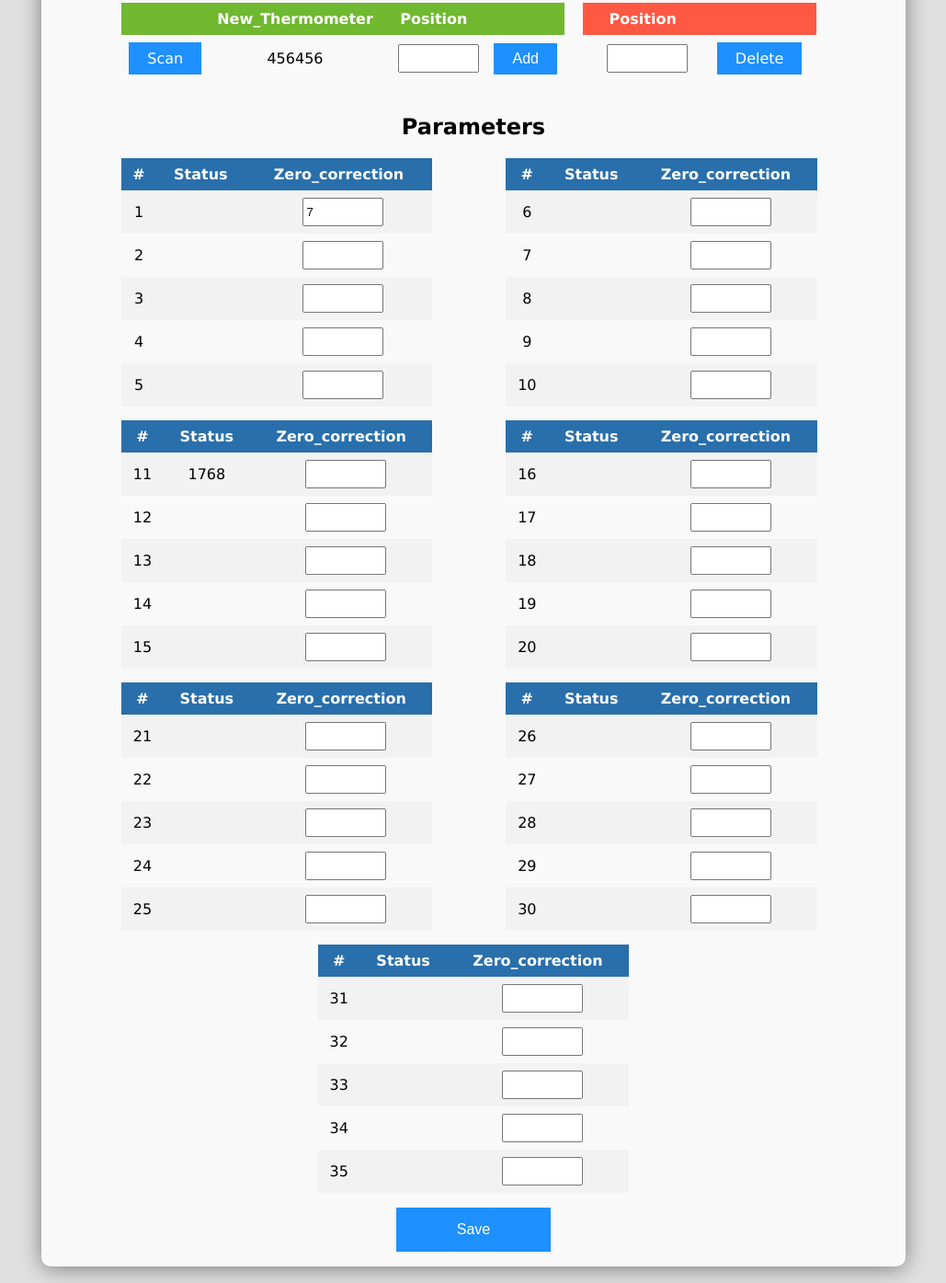
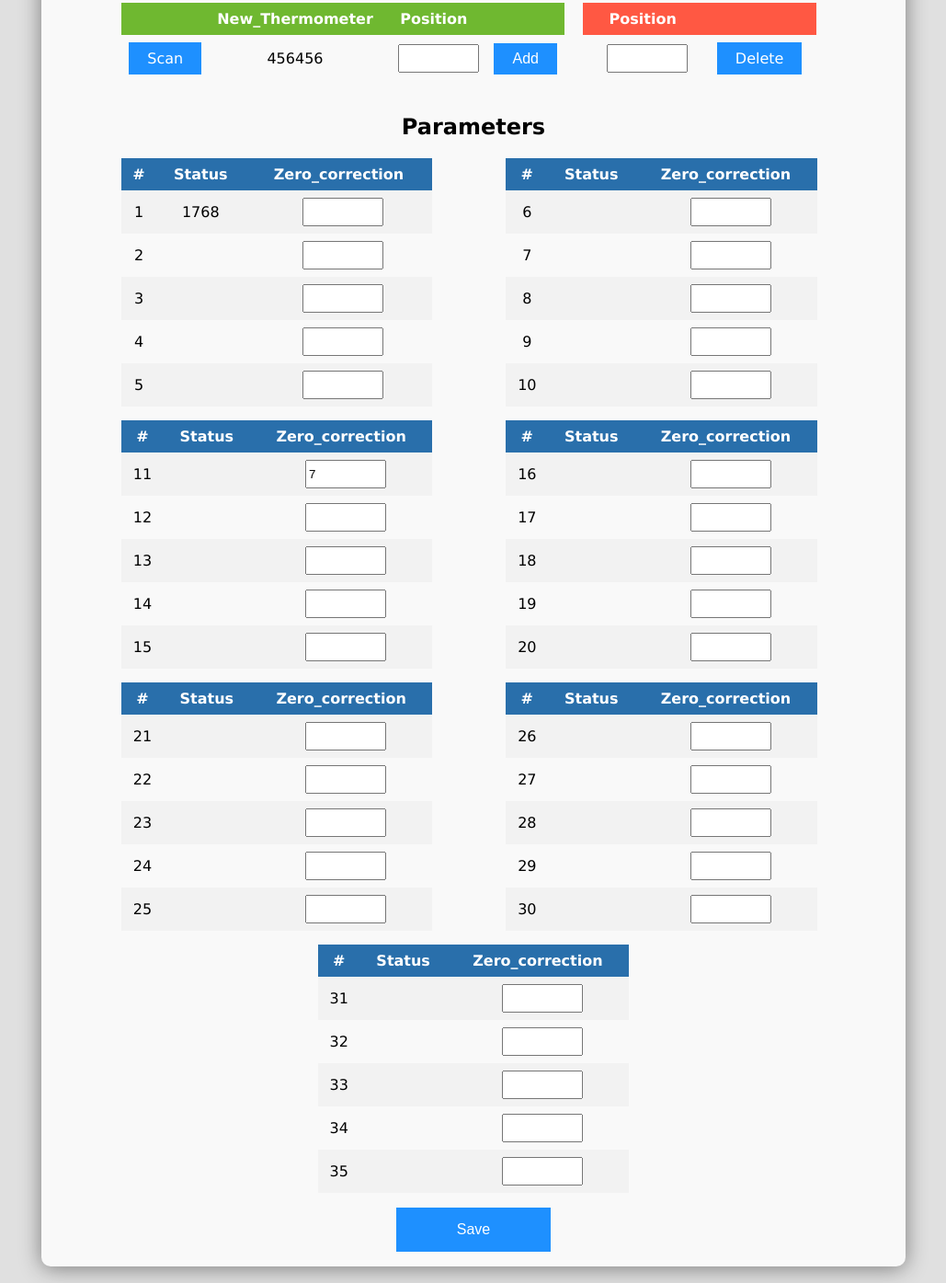
Before and after one commit to VladIschenko/localtest.com, a PHP site: page /parameters.php in a window 1280 px wide. Shown: the part 200-1595 px from the top of the page at 92% size, without its empty margins (125-1154 px from the left). Run offline with PHP 8.4, Linux system fonts and the light colour scheme.

Commit message:
first commit

```diff
--- a/parameters.php
+++ b/parameters.php
@@ -80,27 +80,27 @@
                 </tr>
                 <tr>
                     <td>1</td>
-                    <td><div class="inf" id="device-id1"></div></td>
+                    <td><div class="inf" id="device-id11"></div></td>
                     <td><input class="zero-cor" step="0.1" type="number" name="points1" id="points1"  min="-4.0" max="4.0"></td>
                 </tr>
                 <tr>
                     <td>2</td>
-                    <td><div class="inf" id="device-id2"></div></td>
+                    <td><div class="inf" id="device-id12"></div></td>
                     <td><input class="zero-cor" step="0.1" type="number" name="points2" id="points2"  min="-4.0" max="4.0"></td>
                 </tr>
                 <tr>
                     <td>3</td>
-                    <td><div class="inf" id="device-id3"></div></td>
+                    <td><div class="inf" id="device-id13"></div></td>
                     <td><input class="zero-cor" step="0.1" type="number" name="points3" id="points3"  min="-4.0" max="4.0"></td>
                 </tr>
                 <tr>
                     <td>4</td>
-                    <td><div class="inf" id="device-id4"></div></td>
+                    <td><div class="inf" id="device-id14"></div></td>
                     <td><input class="zero-cor" step="0.1" type="number" name="points4" id="points4"  min="-4.0" max="4.0"></td>
                 </tr>
                 <tr>
                     <td>5</td>
-                    <td><div class="inf" id="device-id5"></div></td>
+                    <td><div class="inf" id="device-id15"></div></td>
                     <td><input class="zero-cor" step="0.1" type="number" name="points5" id="points5"  min="-4.0" max="4.0"></td>
                 </tr>
             </table>
@@ -114,27 +114,27 @@
                 </tr>
                 <tr>
                     <td>6</td>
-                    <td><div class="inf" id="device-id6"></div></td>
+                    <td><div class="inf" id="device-id21"></div></td>
                     <td><input class="zero-cor" step="0.1" type="number" name="points6" id="points6"  min="-4.0" max="4.0"></td>
                 </tr>
                 <tr>
                     <td>7</td>
-                    <td><div class="inf" id="device-id7"></div></td>
+                    <td><div class="inf" id="device-id22"></div></td>
                     <td><input class="zero-cor" step="0.1" type="number" name="points7" id="points7"  min="-4.0" max="4.0"></td>
                 </tr>
                 <tr>
                     <td>8</td>
-                    <td><div class="inf" id="device-id8"></div></td>
+                    <td><div class="inf" id="device-id23"></div></td>
                     <td><input class="zero-cor" step="0.1" type="number" name="points8" id="points8"  min="-4.0" max="4.0"></td>
                 </tr>
                 <tr>
                     <td>9</td>
-                    <td><div class="inf" id="device-id9"></div></td>
+                    <td><div class="inf" id="device-id24"></div></td>
                     <td><input class="zero-cor" step="0.1" type="number" name="points8" id="points9"  min="-4.0" max="4.0"></td>
                 </tr>
                 <tr>
                     <td>10</td>
-                    <td><div class="inf" id="device-id10"></div></td>
+                    <td><div class="inf" id="device-id25"></div></td>
                     <td><input class="zero-cor" step="0.1" type="number" name="points10" id="points10"  min="-4.0" max="4.0"></td>
                 </tr>
             </table>
@@ -149,27 +149,27 @@
                 </tr>
                 <tr>
                     <td>11</td>
-                    <td><div class="inf" id="device-id11"></div></td>
+                    <td><div class="inf" id="device-id31"></div></td>
                     <td><input class="zero-cor" step="0.1" type="number" name="points11" id="points11"  min="-4.0" max="4.0"></td>
                 </tr>
                 <tr>
                     <td>12</td>
-                    <td><div class="inf" id="device-id12"></div></td>
+                    <td><div class="inf" id="device-id32"></div></td>
                     <td><input class="zero-cor" step="0.1" type="number" name="points12" id="points12"  min="-4.0" max="4.0"></td>
                 </tr>
                 <tr>
                     <td>13</td>
-                    <td><div class="inf" id="device-id13"></div></td>
+                    <td><div class="inf" id="device-id33"></div></td>
                     <td><input class="zero-cor" step="0.1" type="number" name="points13" id="points13"  min="-4.0" max="4.0"></td>
                 </tr>
                 <tr>
                     <td>14</td>
-                    <td><div class="inf" id="device-id14"></div></td>
+                    <td><div class="inf" id="device-id34"></div></td>
                     <td><input class="zero-cor" step="0.1" type="number" name="points14" id="points14"  min="-4.0" max="4.0"></td>
                 </tr>
                 <tr>
                     <td>15</td>
-                    <td><div class="inf" id="device-id15"></div></td>
+                    <td><div class="inf" id="device-id35"></div></td>
                     <td><input class="zero-cor" step="0.1" type="number" name="points15" id="points15"  min="-4.0" max="4.0"></td>
                 </tr>
             </table>
@@ -183,27 +183,27 @@
                 </tr>
                 <tr>
                     <td>16</td>
-                    <td><div class="inf" id="device-id16"></div></td>
+                    <td><div class="inf" id="device-id41"></div></td>
                     <td><input class="zero-cor" step="0.1" type="number" name="points16" id="points16"  min="-4.0" max="4.0"></td>
                 </tr>
                 <tr>
                     <td>17</td>
-                    <td><div class="inf" id="device-id17"></div></td>
+                    <td><div class="inf" id="device-id42"></div></td>
                     <td><input class="zero-cor" step="0.1" type="number" name="points17" id="points17"  min="-4.0" max="4.0"></td>
                 </tr>
                 <tr>
                     <td>18</td>
-                    <td><div class="inf" id="device-id18"></div></td>
+                    <td><div class="inf" id="device-id43"></div></td>
                     <td><input class="zero-cor" step="0.1" type="number" name="points18" id="points18"  min="-4.0" max="4.0"></td>
                 </tr>
                 <tr>
                     <td>19</td>
-                    <td><div class="inf" id="device-id19"></div></td>
+                    <td><div class="inf" id="device-id44"></div></td>
                     <td><input class="zero-cor" step="0.1" type="number" name="points19" id="points19"  min="-4.0" max="4.0"></td>
                 </tr>
                 <tr>
                     <td>20</td>
-                    <td><div class="inf" id="device-id20"></div></td>
+                    <td><div class="inf" id="device-id45"></div></td>
                     <td><input class="zero-cor" step="0.1" type="number" name="points20" id="points20"  min="-4.0" max="4.0"></td>
                 </tr>
             </table>
@@ -218,27 +218,27 @@
                 </tr>
                 <tr>
                     <td>21</td>
-                    <td><div class="inf" id="device-id21"></div></td>
+                    <td><div class="inf" id="device-id51"></div></td>
                     <td><input class="zero-cor" step="0.1" type="number" name="points21" id="points21"  min="-4.0" max="4.0"></td>
                 </tr>
                 <tr>
                     <td>22</td>
-                    <td><div class="inf" id="device-id22"></div></td>
+                    <td><div class="inf" id="device-id52"></div></td>
                     <td><input class="zero-cor" step="0.1" type="number" name="points22" id="points22"  min="-4.0" max="4.0"></td>
                 </tr>
                 <tr>
                     <td>23</td>
-                    <td><div class="inf" id="device-id23"></div></td>
+                    <td><div class="inf" id="device-id53"></div></td>
                     <td><input class="zero-cor" step="0.1" type="number" name="points23" id="points23"  min="-4.0" max="4.0"></td>
                 </tr>
                 <tr>
                     <td>24</td>
-                    <td><div class="inf" id="device-id24"></div></td>
+                    <td><div class="inf" id="device-id54"></div></td>
                     <td><input class="zero-cor" step="0.1" type="number" name="points24" id="points24"  min="-4.0" max="4.0"></td>
                 </tr>
                 <tr>
                     <td>25</td>
-                    <td><div class="inf" id="device-id25"></div></td>
+                    <td><div class="inf" id="device-id55"></div></td>
                     <td><input class="zero-cor" step="0.1" type="number" name="points25" id="points25"  min="-4.0" max="4.0"></td>
                 </tr>
             </table>
@@ -252,28 +252,28 @@
                 </tr>
                 <tr>
                     <td>26</td>
-                    <td><div class="inf" id="device-id26"></div></td>
-                    <td><input class="zero-cor" step="0.1" type="number" name="points26" id="points26"  min="-4.0" max="4.0"></td>
+                    <td><div class="inf" id="device-id61"></div></td>
+                    <td><input class="zero-cor" step="0.1" type="number" name="points26" id="points"  min="-4.0" max="4.0"></td>
                 </tr>
                 <tr>
                     <td>27</td>
-                    <td><div class="inf" id="device-id27"></div></td>
-                    <td><input class="zero-cor" step="0.1" type="number" name="points27" id="points27"  min="-4.0" max="4.0"></td>
+                    <td><div class="inf" id="device-id62"></div></td>
+                    <td><input class="zero-cor" step="0.1" type="number" name="points" id="points62"  min="-4.0" max="4.0"></td>
                 </tr>
                 <tr>
                     <td>28</td>
-                    <td><div class="inf" id="device-id28"></div></td>
-                    <td><input class="zero-cor" step="0.1" type="number" name="points28" id="points28"  min="-4.0" max="4.0"></td>
+                    <td><div class="inf" id="device-id63"></div></td>
+                    <td><input class="zero-cor" step="0.1" type="number" name="points" id="points63"  min="-4.0" max="4.0"></td>
                 </tr>
                 <tr>
                     <td>29</td>
-                    <td><div class="inf" id="device-id29"></div></td>
-                    <td><input class="zero-cor" step="0.1" type="number" name="points29" id="points29"  min="-4.0" max="4.0"></td>
+                    <td><div class="inf" id="device-id64"></div></td>
+                    <td><input class="zero-cor" step="0.1" type="number" name="points" id="points64"  min="-4.0" max="4.0"></td>
                 </tr>
                 <tr>
                     <td>30</td>
-                    <td><div class="inf" id="device-id30"></div></td>
-                    <td><input class="zero-cor" step="0.1" type="number" name="points30" id="points30" min="-4.0" max="4.0"></td>
+                    <td><div class="inf" id="device-id65"></div></td>
+                    <td><input class="zero-cor" step="0.1" type="number" name="points65" id="points65" min="-4.0" max="4.0"></td>
                 </tr>
             </table>
         </div>
@@ -287,28 +287,28 @@
                 </tr>
                 <tr>
                     <td>31</td>
-                    <td><div class="inf" id="device-id31"></div></td>
-                    <td><input class="zero-cor" step="0.1" type="number" name="points31" id="points31"  min="-4.0" max="4.0"></td>
+                    <td><div class="inf" id="device-id71"></div></td>
+                    <td><input class="zero-cor" step="0.1" type="number" name="points61" id="points71"  min="-4.0" max="4.0"></td>
                 </tr>
                 <tr>
                     <td>32</td>
-                    <td><div class="inf" id="device-id32"></div></td>
-                    <td><input class="zero-cor" step="0.1" type="number" name="points32" id="points32"  min="-4.0" max="4.0"></td>
+                    <td><div class="inf" id="device-id72"></div></td>
+                    <td><input class="zero-cor" step="0.1" type="number" name="points62" id="points72"  min="-4.0" max="4.0"></td>
                 </tr>
                 <tr>
                     <td>33</td>
-                    <td><div class="inf" id="device-id33"></div></td>
-                    <td><input class="zero-cor" step="0.1" type="number" name="points33" id="points33"  min="-4.0" max="4.0"></td>
+                    <td><div class="inf" id="device-id73"></div></td>
+                    <td><input class="zero-cor" step="0.1" type="number" name="points63" id="points73"  min="-4.0" max="4.0"></td>
                 </tr>
                 <tr>
                     <td>34</td>
-                    <td><div class="inf" id="device-id34"></div></td>
-                    <td><input class="zero-cor" step="0.1" type="number" name="points34" id="points34"  min="-4.0" max="4.0"></td>
+                    <td><div class="inf" id="device-id74"></div></td>
+                    <td><input class="zero-cor" step="0.1" type="number" name="points64" id="points74"  min="-4.0" max="4.0"></td>
                 </tr>
                 <tr>
                     <td>35</td>
-                    <td><div class="inf" id="device-id35"></div></td>
-                    <td><input class="zero-cor" step="0.1" type="number" name="points35" id="points35" min="-4.0" max="4.0"></td>
+                    <td><div class="inf" id="device-id75"></div></td>
+                    <td><input class="zero-cor" step="0.1" type="number" name="points65" id="points75" min="-4.0" max="4.0"></td>
                 </tr>
             </table>
             <p><input class="save-button" type="submit" name="submit" value="Save"></p>
--- a/script.js
+++ b/script.js
@@ -17,10 +17,10 @@ var forms = [
     "sta-ssid", "sta-password", "repeat-sta-password",
     "ap-ssid","ap-password", "server","static-ip-checkbox",
     "new-Thermometer", "position", "statement",
-    "points1","points2","points3","points4","points5",
-    "points6","points7","points8","points9","points10",
     "points11","points12","points13","points14","points15",
-    "points16","points17","points18","points19","points20",
+    "points21","points22","points23","points24","points25",
+    "points31","points32","points33","points34","points35",
+    "points41","points42","points43","points44","points45",
     "points51","points52","points53","points54","points55",
     "points61","points62","points63","points64","points65",
     "points71","points72","points73","points74","points75",
```
